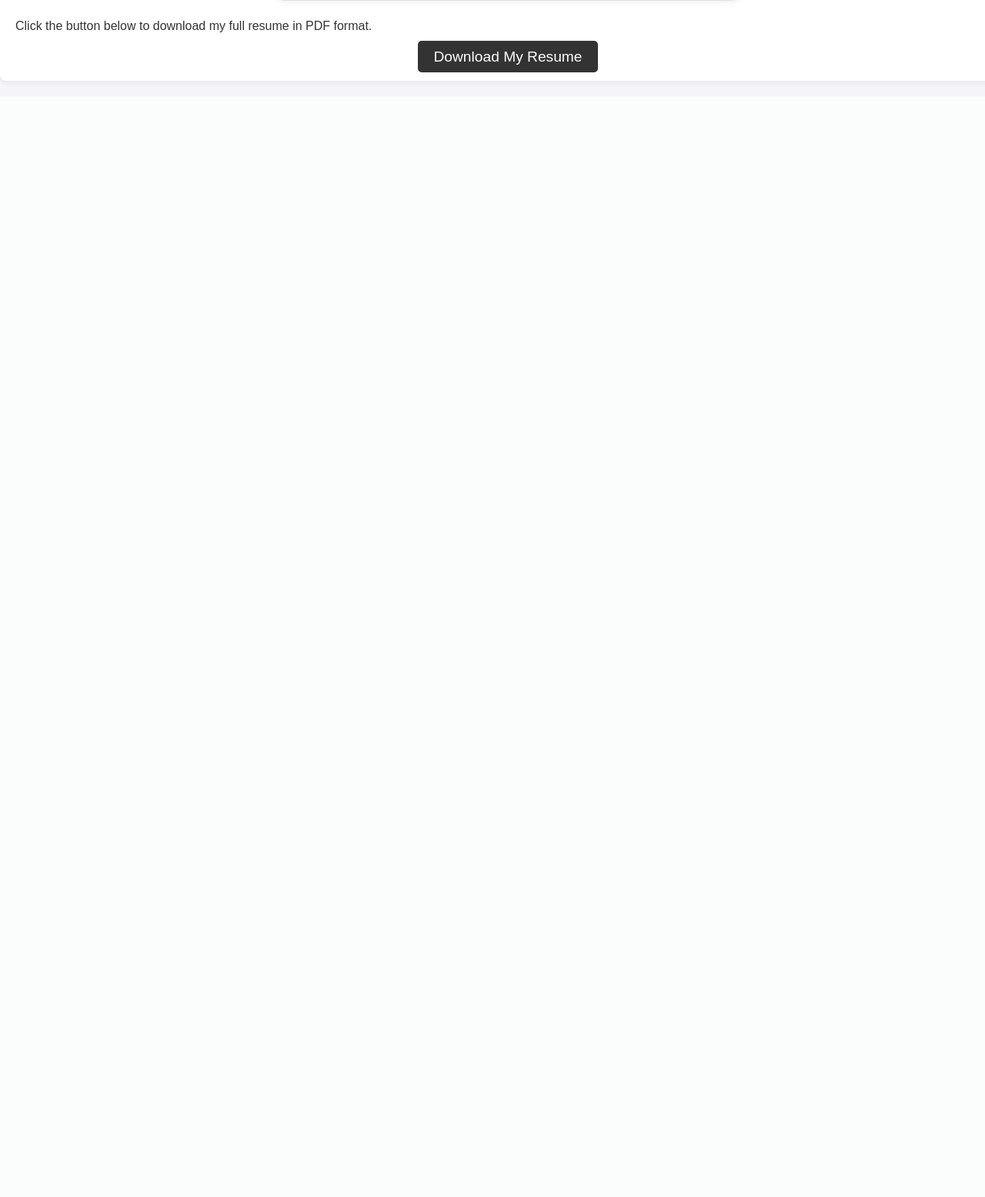
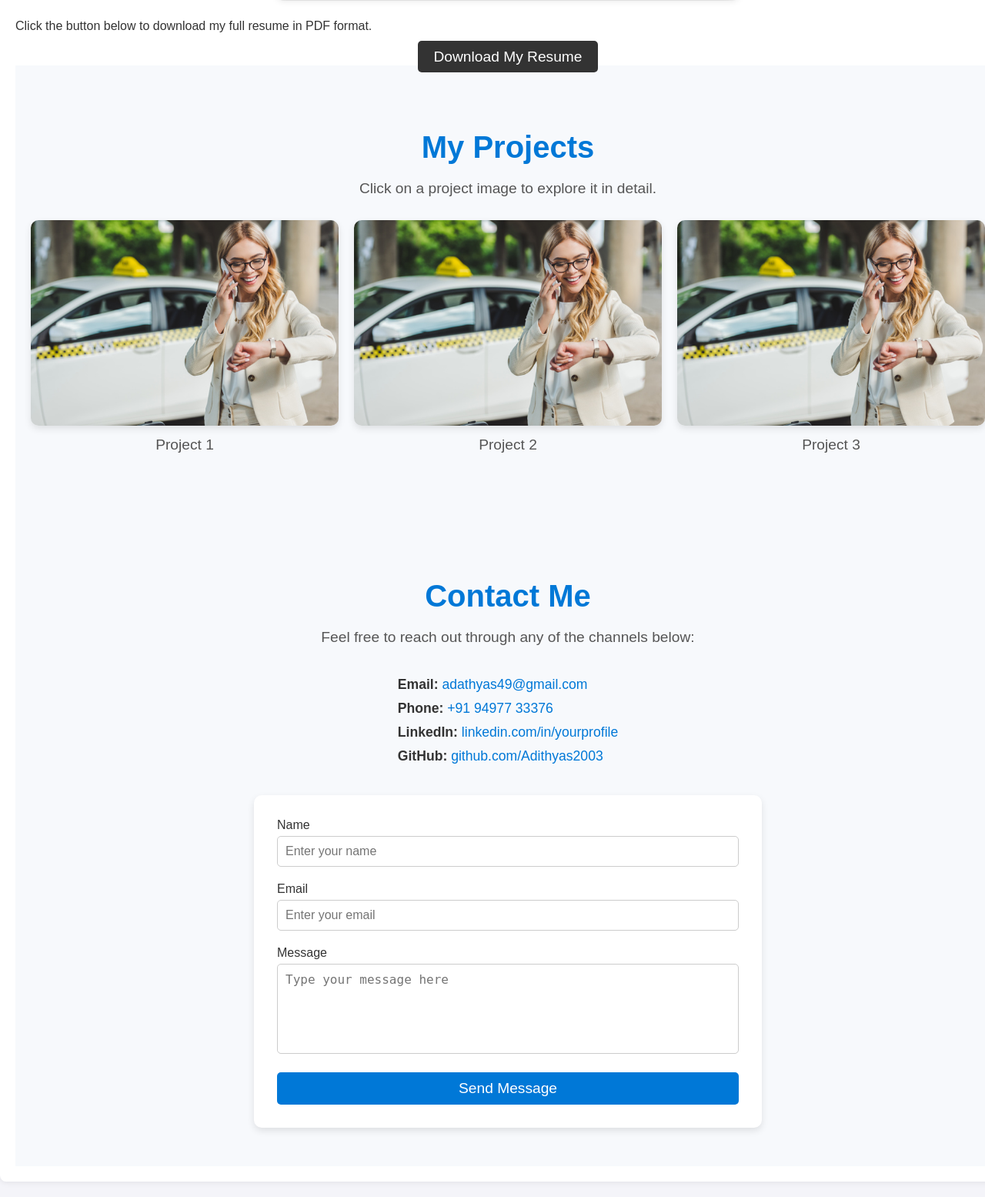
Before and after one commit to Adithyas2003/Portfolio, a Flask app: page / in a window 1280 px wide. Shown: the part 1929-3484 px from the top of the page at 77% size. Before the commit the page ends 2038 px from the top, so only its background shows below. Run offline with Flask 3, Linux system fonts and the light colour scheme.

Commit message:
portfolio updated

```diff
--- a/home.py
+++ b/home.py
@@ -6,9 +6,4 @@ app=Flask(__name__)
 @app.route('/')
 def home():
     return render_template('index.html')
-
-
-
-
-
 app.run()
--- a/static/css/style.css
+++ b/static/css/style.css
@@ -184,6 +184,151 @@
 .button:hover {
     background-color: #555;
 }
+/* Contact section */
+#contact {
+    background-color: #f7f9fc;
+    color: #333;
+    padding: 50px 20px;
+    text-align: center;
+}
+
+#contact h2 {
+    font-size: 2.5rem;
+    color: #0078D7;
+    margin-bottom: 20px;
+}
+
+#contact p {
+    font-size: 1.2rem;
+    margin-bottom: 30px;
+    color: #555;
+}
+
+/* Contact info styles */
+.contact-info ul {
+    list-style: none;
+    padding: 0;
+    margin: 0 auto 30px;
+    display: inline-block;
+    text-align: left;
+}
+
+.contact-info ul li {
+    font-size: 1.1rem;
+    margin: 10px 0;
+}
+
+.contact-info a {
+    color: #0078D7;
+    text-decoration: none;
+}
+
+.contact-info a:hover {
+    text-decoration: underline;
+}
+/* Project Section */
+/* Projects Section */
+#projects {
+    background-color: #f7f9fc;
+    padding: 50px 20px;
+    text-align: center;
+}
+
+#projects h2 {
+    font-size: 2.5rem;
+    color: #0078D7;
+    margin-bottom: 20px;
+}
+
+#projects p {
+    font-size: 1.2rem;
+    margin-bottom: 30px;
+    color: #555;
+}
+
+.project-grid {
+    display: grid;
+    grid-template-columns: repeat(auto-fit, minmax(250px, 1fr));
+    gap: 20px;
+    padding: 0;
+}
+
+.project {
+    text-align: center;
+    position: relative;
+}
+
+.project-image {
+    width: 100%;
+    height: auto;
+    border-radius: 10px;
+    box-shadow: 0 4px 10px rgba(0, 0, 0, 0.1);
+    transition: transform 0.3s, box-shadow 0.3s;
+}
+
+.project-image:hover {
+    transform: scale(1.05);
+    box-shadow: 0 8px 20px rgba(0, 0, 0, 0.2);
+}
+
+.project p {
+    margin-top: 10px;
+    font-size: 1.1rem;
+    color: #333;
+}
+
+
+/* Form styles */
+form {
+    max-width: 600px;
+    margin: 0 auto;
+    background: white;
+    padding: 30px;
+    border-radius: 10px;
+    box-shadow: 0 4px 10px rgba(0, 0, 0, 0.1);
+}
+
+.form-group {
+    margin-bottom: 20px;
+    text-align: left;
+}
+
+label {
+    display: block;
+    font-size: 1rem;
+    margin-bottom: 5px;
+    color: #333;
+}
+
+input, textarea {
+    width: 100%;
+    padding: 10px;
+    font-size: 1rem;
+    border: 1px solid #ccc;
+    border-radius: 5px;
+    box-sizing: border-box;
+}
+
+textarea {
+    resize: none;
+}
+
+button {
+    display: block;
+    width: 100%;
+    padding: 10px 20px;
+    background-color: #0078D7;
+    color: white;
+    font-size: 1.2rem;
+    border: none;
+    border-radius: 5px;
+    cursor: pointer;
+    transition: background-color 0.3s;
+}
+
+button:hover {
+    background-color: #005BB5;
+}
 
 /* Responsive Design */
 @media (max-width: 768px) {
--- a/templates/index.html
+++ b/templates/index.html
@@ -25,7 +25,7 @@
     <div class="container1">
 
         <div class="profile-image">
-            <img src="{{ url_for('static', filename='img/background.jpeg') }}" alt="Profile Image">
+            <img src="{{ url_for('static', filename='img/172478180.jpeg') }}" alt="Profile Image">
         </div>
 
 
@@ -51,5 +51,64 @@
         <div class="download-button">
             <a href="{{ url_for('static', filename='ADITHYA S (Resume).pdf') }}" download class="button">Download My Resume</a>
         </div>
+
+        <section id="projects">
+            <div class="projects-container">
+                <h2>My Projects</h2>
+                <p>Click on a project image to explore it in detail.</p>
+                <div class="project-grid">
+                    <div class="project">
+                        <a href="https://github.com/Adithyas2003/cabBooking.git" target="_blank">
+                            <img src="{{ url_for('static', filename='img/stock-photo-smiling-blonde-woman-eyeglasses-talking-smartphone-checking-wristwatch-while-standing.jpeg') }}" alt="Project 1" class="project-image">
+                        </a>
+                        <p>Project 1</p>
+                    </div>
+                    <div class="project">
+                        <a href="https://github.com/Adithyas2003/miniproject.git" target="_blank">
+                            <img src="{{ url_for('static', filename='img/stock-photo-smiling-blonde-woman-eyeglasses-talking-smartphone-checking-wristwatch-while-standing.jpeg') }}" alt="Project 2" class="project-image">
+                        </a>
+                        <p>Project 2</p>
+                    </div>
+                    <div class="project">
+                        <a href="https://github.com/Adithyas2003/miniproject.git" target="_blank">
+                            <img src="{{ url_for('static', filename='img/stock-photo-smiling-blonde-woman-eyeglasses-talking-smartphone-checking-wristwatch-while-standing.jpeg') }}" alt="Project 3" class="project-image">
+                        </a>
+                        <p>Project 3</p>
+                    </div>
+                </div>
+            </div>
+        </section>
+
+
+        <section id="contact">
+            <div class="contact-container">
+                <h2>Contact Me</h2>
+                <p>Feel free to reach out through any of the channels below:</p>
+                <div class="contact-info">
+                    <ul>
+                        <li><strong>Email:</strong> <a href="mailto:adathyas49@gmail.com">adathyas49@gmail.com</a></li>
+                        <li><strong>Phone:</strong> <a href="tel:9497733376">+91 94977 33376</a></li>
+                        <li><strong>LinkedIn:</strong> <a href="https://linkedin.com/in/yourprofile" target="_blank">linkedin.com/in/yourprofile</a></li>
+                        <li><strong>GitHub:</strong> <a href="https://github.com/Adithyas2003/" target="_blank">github.com/Adithyas2003</a></li>
+                    </ul>
+                </div>
+                <form action="contact_form.php" method="POST">
+                    <div class="form-group">
+                        <label for="name">Name</label>
+                        <input type="text" id="name" name="name" placeholder="Enter your name" required>
+                    </div>
+                    <div class="form-group">
+                        <label for="email">Email</label>
+                        <input type="email" id="email" name="email" placeholder="Enter your email" required>
+                    </div>
+                    <div class="form-group">
+                        <label for="message">Message</label>
+                        <textarea id="message" name="message" rows="5" placeholder="Type your message here" required></textarea>
+                    </div>
+                    <button type="submit">Send Message</button>
+                </form>
+            </div>
+        </section>
+
 </body>
 </html>
```
Also changed, not shown: static/img/172478180.jpeg (added), static/img/stock-photo-smiling-blonde-woman-eyeglasses-talking-smartphone-checking-wristwatch-while-standing.jpeg (added).
